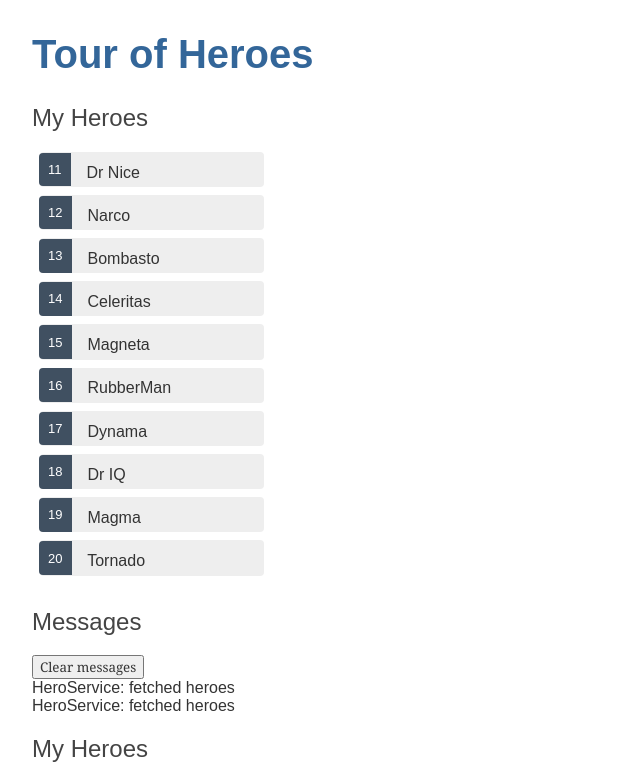
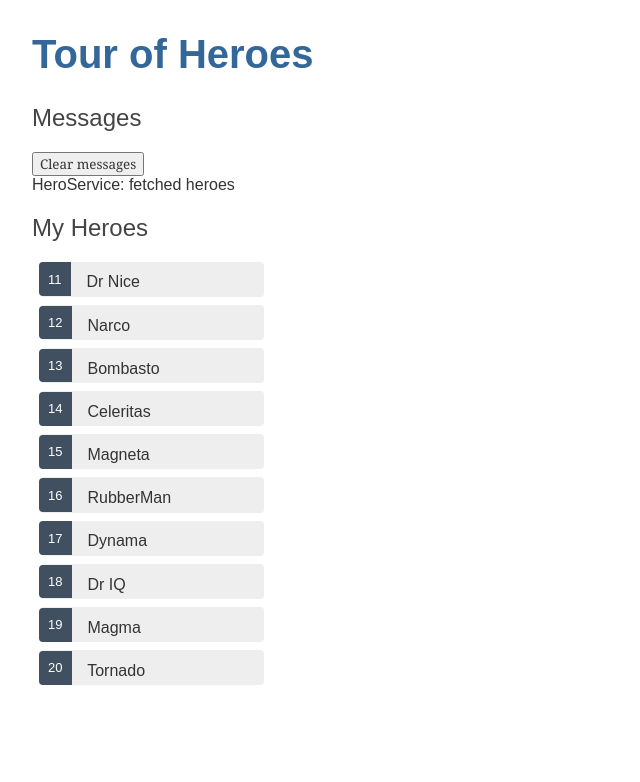
Before and after one commit to ChaosJD/angular-tour-of-heroes, an Angular app: page /heroes in a window 1280 px wide. Shown: the top 782 px of the page, without its empty margins (0-640 px from the left). Built offline with nearby package versions, Linux system fonts and the light colour scheme.

Commit message:
Add RouterOutlet

```diff
--- a/src/app/app.component.html
+++ b/src/app/app.component.html
@@ -500,8 +500,12 @@
 <!-- Change the application title ends here -->
 
 <!-- Show the Heroes Component view starts here-->
-<app-heroes></app-heroes>
+<!-- <app-heroes></app-heroes> -->
 <!--Show the HeroesComponent view ends here-->
+
+<!--Add RouterOutlet starts here-->
+<router-outlet></router-outlet>
+<!-- Add RouterOutlet ends here-->
 
 <!-- Create MessagesComponent starts here-->
 <app-messages></app-messages>
```
